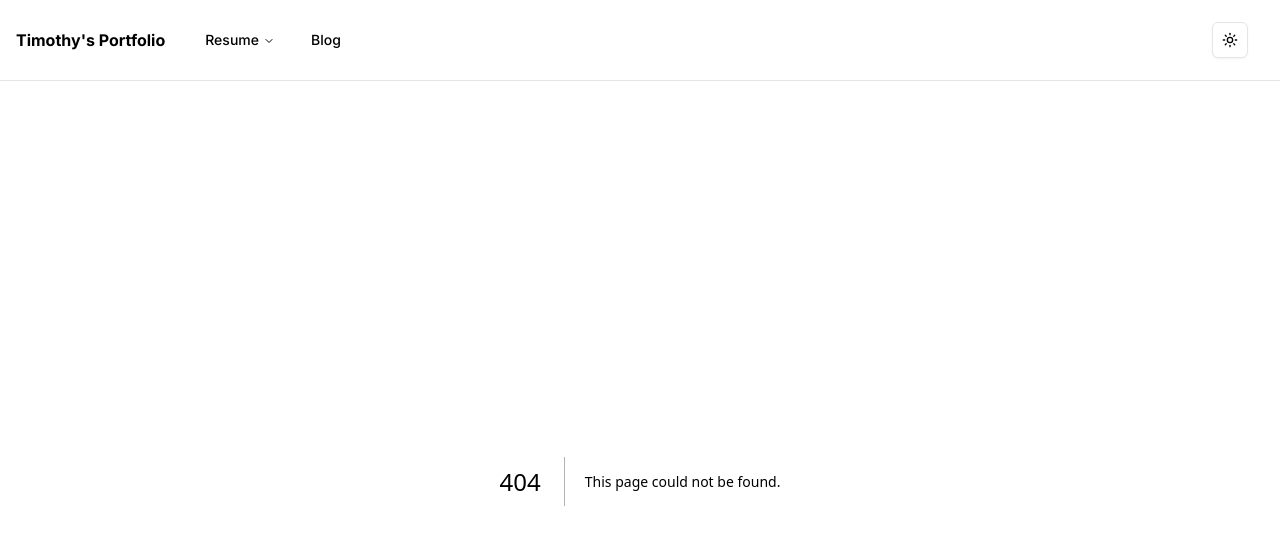
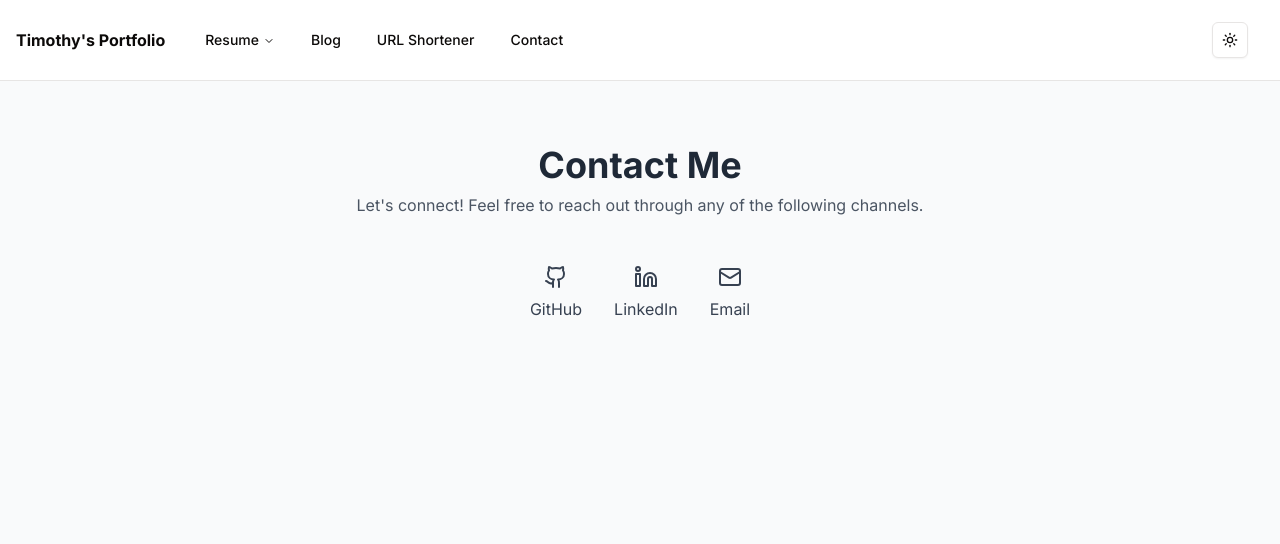
Before and after one commit to timooo-thy/resume, a Next.js app: page /contact in a window 1280 px wide. Before the commit this address had no page. Shown: the top 544 px of the page. Built offline with nearby package versions, Linux system fonts and the light colour scheme.

Commit message:
Added new projects

```diff
--- /dev/null
+++ b/src/app/contact/page.tsx
@@ -0,0 +1,47 @@
+import { Github, Linkedin, MailIcon } from "lucide-react";
+
+export default function Contact() {
+  return (
+    <main className="min-h-screen py-16 px-4 sm:px-6 lg:px-8 bg-gray-50">
+      <div className="max-w-4xl mx-auto">
+        <h1 className="text-4xl font-bold text-center mb-2 text-gray-800">
+          Contact Me
+        </h1>
+        <p className="text-center text-gray-600 mb-12">
+          Let's connect! Feel free to reach out through any of the following
+          channels.
+        </p>
+
+        <div className="flex justify-center space-x-8 mb-12 ">
+          <a
+            href="https://github.com/timooo-thy"
+            target="_blank"
+            rel="noopener noreferrer"
+            className="flex flex-col items-center text-gray-700 hover:text-blue-600 transition-colors"
+          >
+            <Github className="text-4xl mb-2 w-6 h-6" />
+            <span>GitHub</span>
+          </a>
+
+          <a
+            href="https://sg.linkedin.com/in/timooothy"
+            target="_blank"
+            rel="noopener noreferrer"
+            className="flex flex-col items-center text-gray-700 hover:text-blue-600 transition-colors"
+          >
+            <Linkedin className="text-4xl mb-2 w-6 h-6" />
+            <span>LinkedIn</span>
+          </a>
+
+          <a
+            href="mailto:timothylhy@hotmail.com"
+            className="flex flex-col items-center text-gray-700 hover:text-blue-600 transition-colors"
+          >
+            <MailIcon className="text-4xl mb-2 w-6 h-6" />
+            <span>Email</span>
+          </a>
+        </div>
+      </div>
+    </main>
+  );
+}
--- a/src/components/navbar.tsx
+++ b/src/components/navbar.tsx
@@ -87,6 +87,28 @@ export default function Navbar() {
                     </NavigationMenuLink>
                   </Link>
                 </NavigationMenuItem>
+                <NavigationMenuItem>
+                  <Link
+                    href="https://short.timooothy.me"
+                    legacyBehavior
+                    passHref
+                  >
+                    <NavigationMenuLink
+                      className={navigationMenuTriggerStyle()}
+                    >
+                      URL Shortener
+                    </NavigationMenuLink>
+                  </Link>
+                </NavigationMenuItem>
+                <NavigationMenuItem>
+                  <Link href="/contact" legacyBehavior passHref>
+                    <NavigationMenuLink
+                      className={navigationMenuTriggerStyle()}
+                    >
+                      Contact
+                    </NavigationMenuLink>
+                  </Link>
+                </NavigationMenuItem>
               </NavigationMenuList>
             </NavigationMenu>
           </div>
@@ -134,6 +156,15 @@ export default function Navbar() {
                     {section.title}
                   </MobileLink>
                 ))}
+                <MobileLink
+                  href="https://short.timooothy.me"
+                  onOpenChange={setIsOpen}
+                >
+                  URL Shortener
+                </MobileLink>
+                <MobileLink href="/contact" onOpenChange={setIsOpen}>
+                  Contact
+                </MobileLink>
                 {/* <CommandBlock className="w-60" hideShortCut={true} /> */}
               </div>
             </div>
--- a/src/lib/constants.tsx
+++ b/src/lib/constants.tsx
@@ -1,4 +1,17 @@
 export const PROJECTS = [
+  {
+    name: "HTX Sentinel 2024",
+    description:
+      "Developed a comprehensive security platform featuring real-time object detection using YOLOv11, Llama 3.2, Florence, and SAM2 models. Implemented an automated training pipeline for CV models and built an interactive admin dashboard with live patrol mapping and incident tracking. Leveraged DeepSort for object reidentification to support efficient policing operations.",
+    technologies: ["YOLOv11", "Llama 3.2", "Florence", "SAM2", "DeepSort"],
+  },
+  {
+    name: "URL Shortener 2024",
+    description:
+      "Developed a URL shortener using Golang and PostgreSQL, implementing a RESTful API for efficient URL management. Enhanced user experience with link expiry and fast redirects with Redis cache. Deployed on Vercel for scalability and reliability.",
+    technologies: ["Golang", "Nextjs", "Redis", "PostgreSQL", "Prisma"],
+  },
+
   {
     name: "Recommendation System Anomaly Detection 2024",
     description:
@@ -9,7 +22,7 @@ export const PROJECTS = [
     name: "SG Read Already? 2023",
     description:
       "Developed and deployed 'SG read already?', a web application enhancing accessibility with document summarisation and scan-to-speech for the visually impaired, using Next.js. Led the creation of an accessible platform for enhanced document understanding, catering to elderlies and individuals with visual challenges, demonstrating commitment to digital inclusivity.",
-    technologies: ["Next.js"],
+    technologies: ["Next.js", "OpenAI API"],
   },
   {
     name: "AI Product Chatbot 2023",
@@ -150,6 +163,7 @@ export const AWARDS = [
   "SimplifyNext RPA x Gen AI 2024 (1st Place)",
   "DSTA BrainHack 2024 (1st Runner Up)",
   "GIC Code To Impact 2024 (2nd Runner Up)",
+  "HTX HacX 2024 (3rd Runner Up)",
   "The Complete Web Development Bootcamp",
   "Google Analytics Specialisation",
   "Google UX Specialisation",
```
